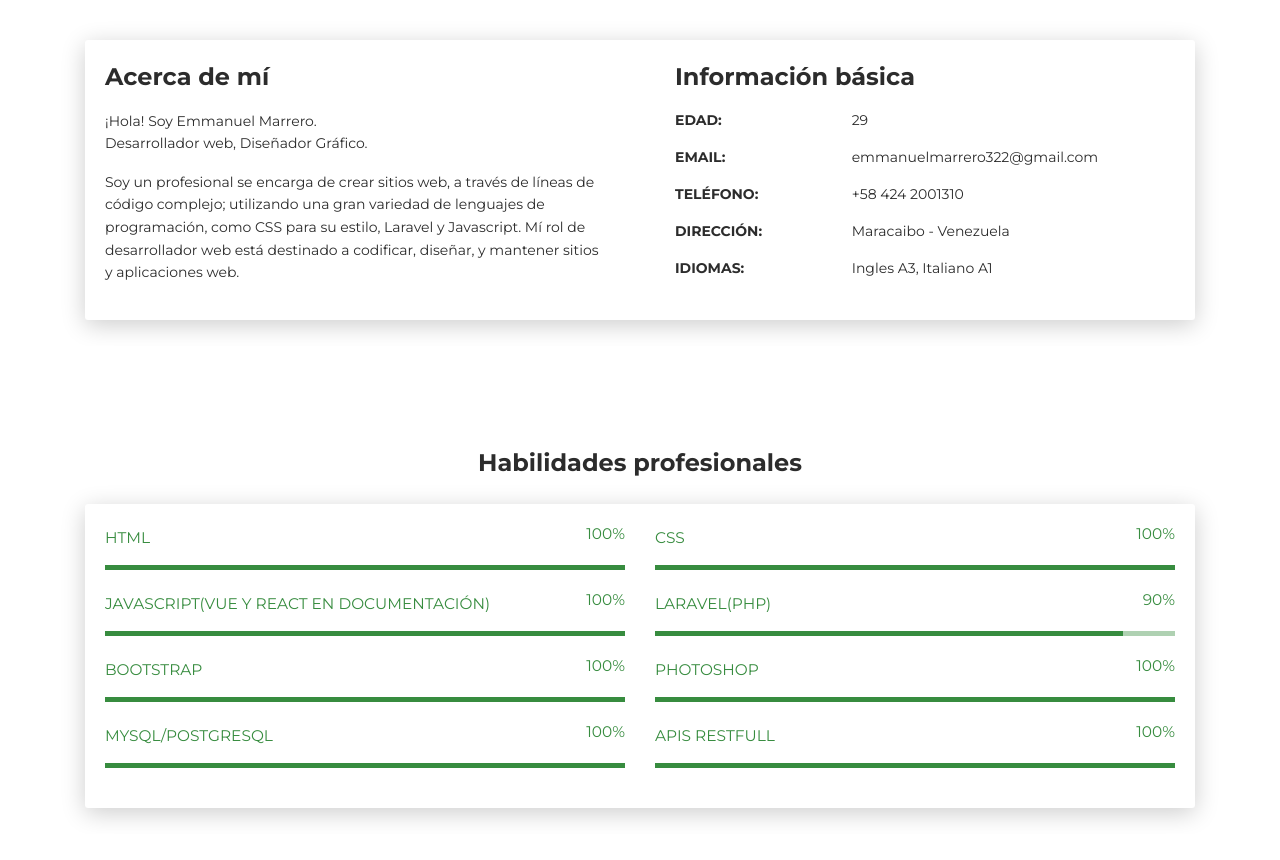
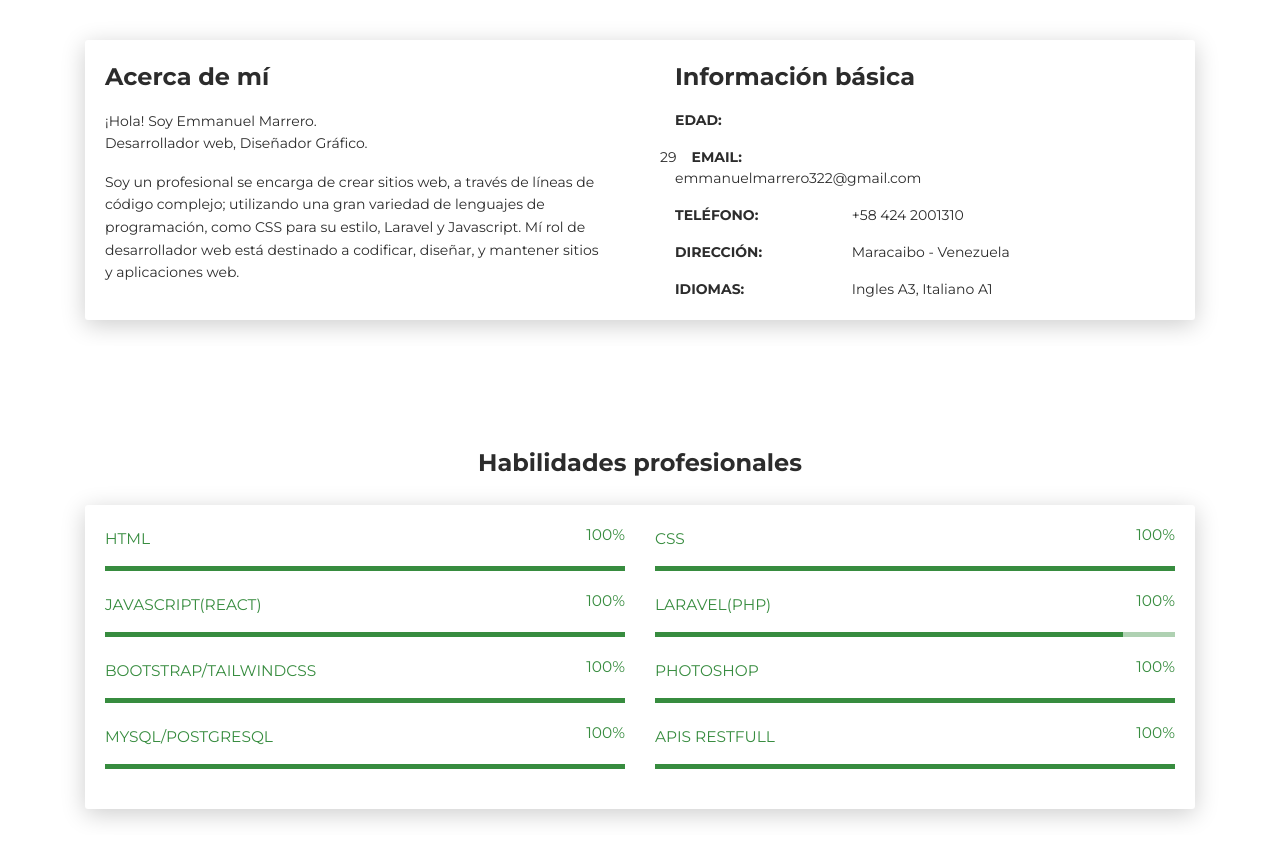
Before and after one commit to Emmanuelkatian/emmanuelkatian, a plain HTML site: page index.html in a window 1280 px wide. Shown: the part 580-1440 px from the top of the page. Drawn offline with Linux system fonts and the light colour scheme.

Commit message:
Update index.html

```diff
--- a/index.html
+++ b/index.html
@@ -108,9 +108,9 @@
                   <div class="h4 mt-0 title">Información básica</div>
                   <div class="row">
                     <div class="col-sm-4"><strong class="text-uppercase">Edad:</strong></div>
-                    <div class="col-sm-8">29</div>
+                    <div class="col-sm-8"></div>
                   </div>
-                  <div class="row mt-3">
+                  <div class="row mt-3">29
                     <div class="col-sm-4"><strong class="text-uppercase">Email:</strong></div>
                     <div class="col-sm-8">emmanuelmarrero322@gmail.com</div>
                   </div>
@@ -159,8 +159,7 @@
               </div>
               <div class="row">
                 <div class="col-md-6">
-                  <div class="progress-container progress-primary"><span class="progress-badge">JavaScript(Vue y React
-                      en documentación)</span>
+                  <div class="progress-container progress-primary"><span class="progress-badge">JavaScript(React)</span>
                     <div class="progress">
                       <div class="progress-bar progress-bar-primary" data-aos="progress-full" data-aos-offset="10"
                         data-aos-duration="2000" role="progressbar" aria-valuenow="60" aria-valuemin="0"
@@ -173,14 +172,14 @@
                     <div class="progress">
                       <div class="progress-bar progress-bar-primary" data-aos="progress-full" data-aos-offset="10"
                         data-aos-duration="2000" role="progressbar" aria-valuenow="60" aria-valuemin="0"
-                        aria-valuemax="100" style="width: 90%;"></div><span class="progress-value">90%</span>
+                        aria-valuemax="100" style="width: 90%;"></div><span class="progress-value">100%</span>
                     </div>
                   </div>
                 </div>
               </div>
               <div class="row">
                 <div class="col-md-6">
-                  <div class="progress-container progress-primary"><span class="progress-badge">Bootstrap</span>
+                  <div class="progress-container progress-primary"><span class="progress-badge">Bootstrap/TailwindCSS</span>
                     <div class="progress">
                       <div class="progress-bar progress-bar-primary" data-aos="progress-full" data-aos-offset="10"
                         data-aos-duration="2000" role="progressbar" aria-valuenow="60" aria-valuemin="0"
```
